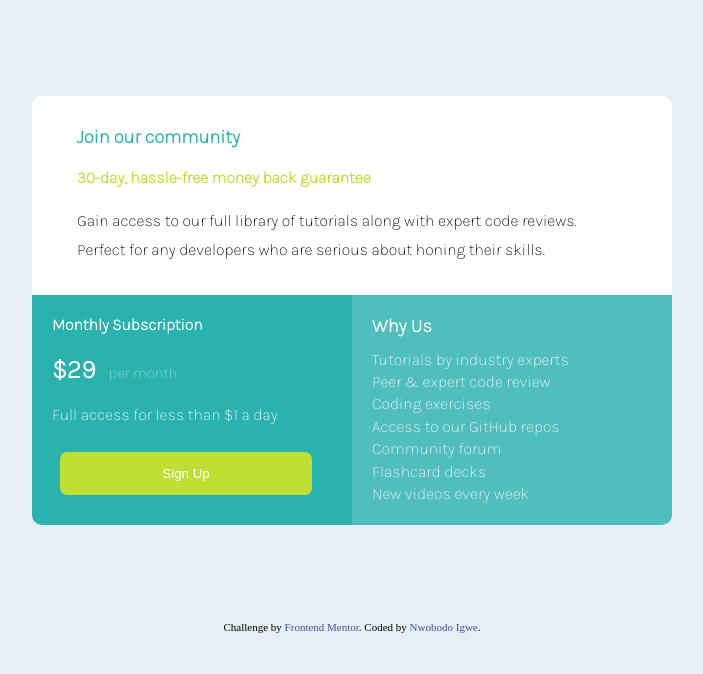
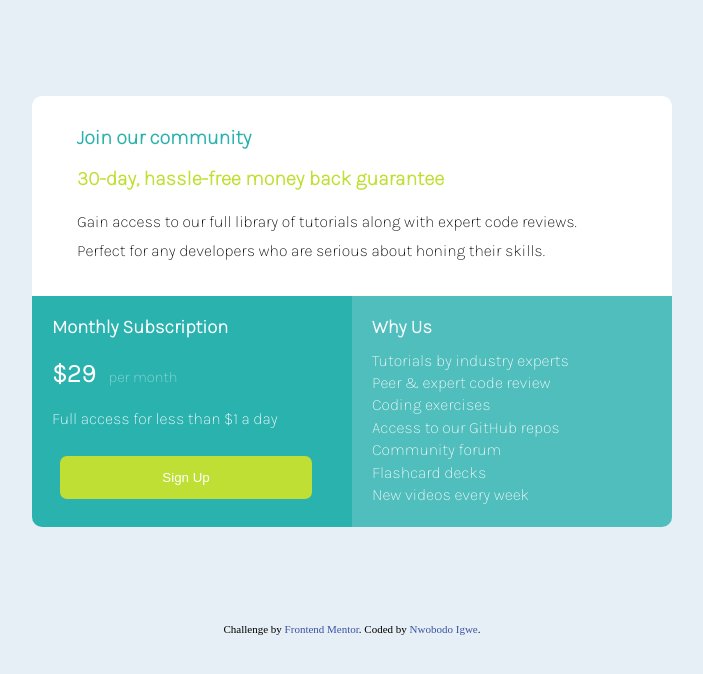
Before and after one commit to Igwe0001/single-price-grid-component, a plain HTML site: page index.html in a window 1280 px wide. Shown: the whole page, without its empty margins (288-991 px from the left). Drawn offline with Linux system fonts and the light colour scheme.

Commit message:
addition

```diff
--- a/index.html
+++ b/index.html
@@ -26,9 +26,9 @@
     <div class="container">
         <div class="card part-1">
            <div class="sub-part">
-            <h3>Join our community</h3>
+            <h1>Join our community</h1>
 
-            <h4>30-day, hassle-free money back guarantee</h4>
+            <h2>30-day, hassle-free money back guarantee</h2>
 
             <p>Gain access to our full library of tutorials along with expert code reviews.
                 Perfect for any developers who are serious about honing their skills.</p>
@@ -36,10 +36,10 @@
         </div>
         <div class="card part-2">
            <div class="sub-part">
-            <h4>Monthly Subscription</h4>
+            <h3>Monthly Subscription</h3>
 
-            <h3><span class="span-1">&dollar;29</span><span class = "span-2"> per month</span>
-            </h3>
+            <h4><span class="span-1">&dollar;29</span><span class = "span-2"> per month</span>
+            </h4>
             <p> Full access for less than &dollar;1 a day</p>
 
             <button type="submit" class="signupbtn">Sign Up</button>
@@ -49,13 +49,15 @@
            <div class="sub-part">
             <h3>Why Us</h3>
 
-            <p>Tutorials by industry experts <br>
-                Peer &amp; expert code review <br>
-                Coding exercises <br>
-                Access to our GitHub repos <br>
-                Community forum<br>
-                Flashcard decks <br>
-                New videos every week</p>
+            <ul>
+               <li>Tutorials by industry experts </li>
+                <li>Peer &amp; expert code review</li>
+               <li> Coding exercises </li>
+                <li>Access to our GitHub repos</li>
+                <li>Community forum</li>
+                <li>Flashcard decks </li>
+                <li>New videos every week</li>
+                </ul>
         </div>
         </div>
     </div>
--- a/style.css
+++ b/style.css
@@ -44,16 +44,18 @@ body {
     border-top-left-radius: 10px;
     border-top-right-radius: 10px;
 }
- .part-1 h3 {
+ .part-1 h1 {
     font-weight: 900;
     color: hsl(179, 62%, 43%);
     padding-top: -4px;
-    padding-bottom: 20px;
+    padding-bottom: 18px;
+     font-size: 20px;
 }
-.part-1 h4 {
+.part-1 h2 {
     font-weight: 700;
     color: hsl(71, 73%, 54%);
-    padding-bottom: 20px;
+    padding-bottom: 18px;
+    font-size: 20px;
 }
 
 
@@ -124,7 +126,7 @@ body {
     padding-bottom: 12px;
 }
 
-.part-3 p {
+.part-3 li {
     line-height: 1.4em;
 }
 
```
